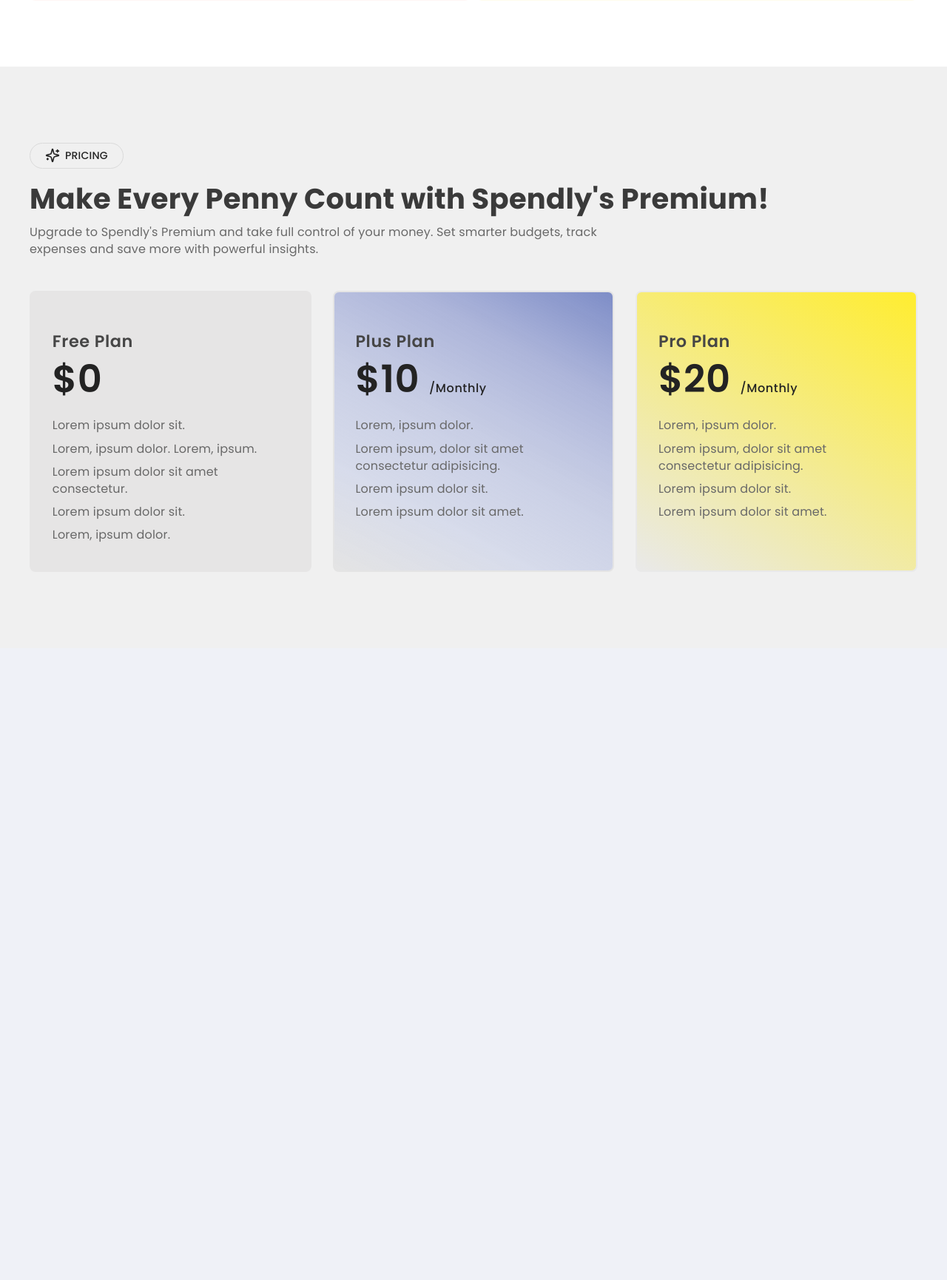
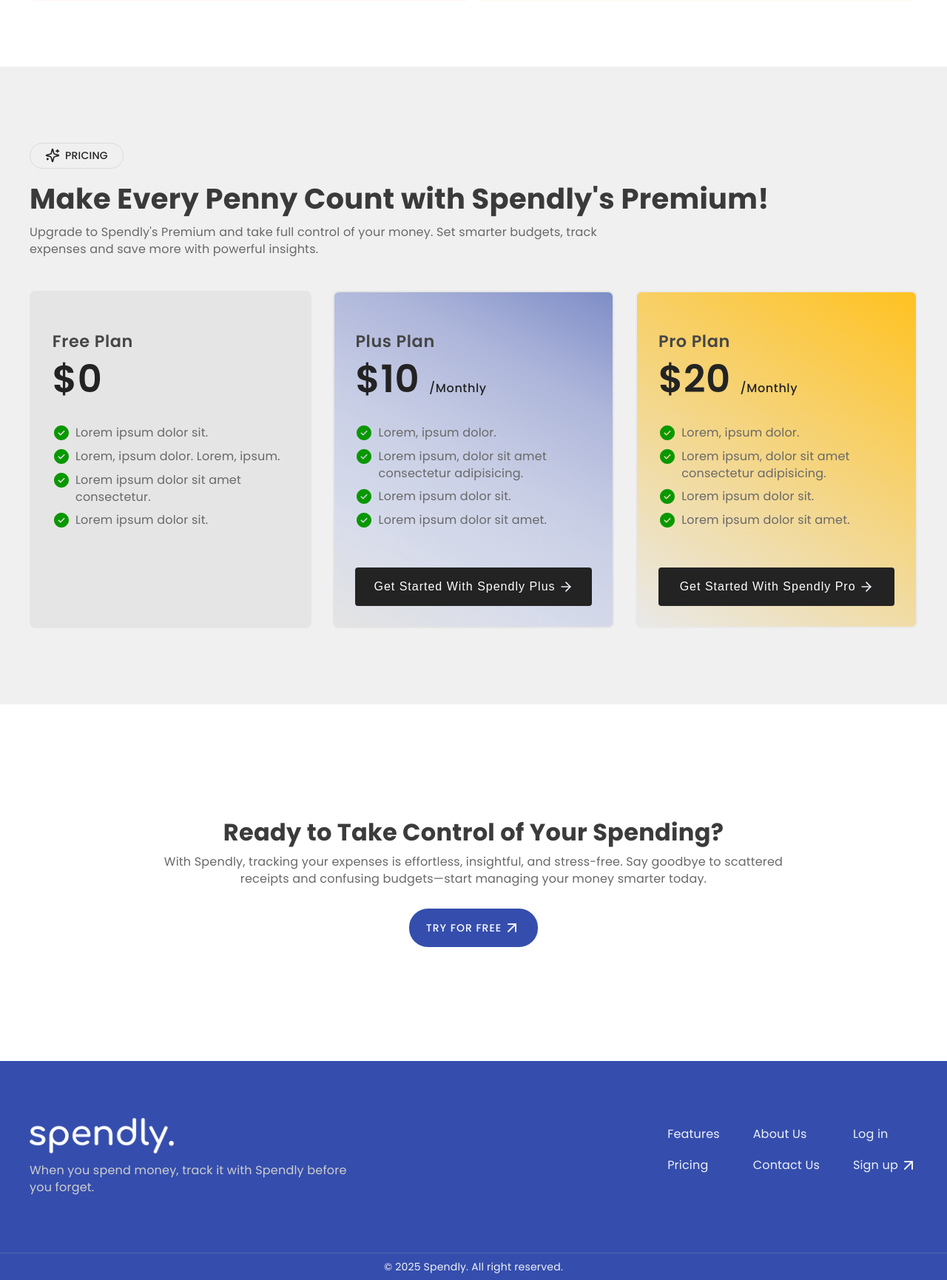
Before and after one commit to ishansurdi/spendly, a PHP site: page / in a window 1280 px wide. Shown: the part 1925-3655 px from the top of the page at 74% size. Before the commit the page ends 2698 px from the top, so only its background shows below. Run offline with PHP 8.4, Linux system fonts and the light colour scheme.

Commit message:
final cta & footer -done

```diff
--- a/index.html
+++ b/index.html
@@ -37,7 +37,10 @@
           <a href="/">Home</a>
         </li>
         <li>
-          <a href="#">Features</a>
+          <a href="#features">Features</a>
+        </li>
+        <li>
+          <a href="#pricing">Pricing</a>
         </li>
         <li>
           <a href="#">About Us</a>
@@ -85,7 +88,7 @@
     </section>
 
     <!-- Features Section -->
-    <section class="features-main">
+    <section class="features-main" id="features">
       <p class="features-capsule">
         <img
           src="/assests/icons/rocket.svg"
@@ -158,7 +161,7 @@
     </section>
 
     <!-- Pricing Section -->
-    <section class="pricing-main">
+    <section class="pricing-main" id="pricing">
       <div class="pricing-container">
         <p class="pricing-capsule">
           <img
@@ -182,11 +185,36 @@
             <p class="plan-price">$0</p>
 
             <ol class="pricing-plan-details">
-              <li>Lorem ipsum dolor sit.</li>
-              <li>Lorem, ipsum dolor. Lorem, ipsum.</li>
-              <li>Lorem ipsum dolor sit amet consectetur.</li>
-              <li>Lorem ipsum dolor sit.</li>
-              <li>Lorem, ipsum dolor.</li>
+              <li>
+                <img
+                  src="/assests/icons/circle-check.svg"
+                  alt="check mark icon"
+                  height="24px"
+                />Lorem ipsum dolor sit.
+              </li>
+              <li>
+                <img
+                  src="/assests/icons/circle-check.svg"
+                  alt="check mark icon"
+                  height="24px"
+                />Lorem, ipsum dolor. Lorem, ipsum.
+              </li>
+              <li>
+                <img
+                  src="/assests/icons/circle-check.svg"
+                  alt="check mark icon"
+                  height="24px"
+                />
+                Lorem ipsum dolor sit amet consectetur.
+              </li>
+              <li>
+                <img
+                  src="/assests/icons/circle-check.svg"
+                  alt="check mark icon"
+                  height="24px"
+                />
+                Lorem ipsum dolor sit.
+              </li>
             </ol>
           </li>
           <li class="pricing-item plus-plan">
@@ -195,11 +223,49 @@
               $10 <span class="monthly-text">/Monthly</span>
             </p>
             <ol class="pricing-plan-details">
-              <li>Lorem, ipsum dolor.</li>
-              <li>Lorem ipsum, dolor sit amet consectetur adipisicing.</li>
-              <li>Lorem ipsum dolor sit.</li>
-              <li>Lorem ipsum dolor sit amet.</li>
+              <li>
+                <img
+                  src="/assests/icons/circle-check.svg"
+                  alt="check mark icon"
+                  height="24px"
+                />
+                Lorem, ipsum dolor.
+              </li>
+              <li>
+                <img
+                  src="/assests/icons/circle-check.svg"
+                  alt="check mark icon"
+                  height="24px"
+                />
+                Lorem ipsum, dolor sit amet consectetur adipisicing.
+              </li>
+              <li>
+                <img
+                  src="/assests/icons/circle-check.svg"
+                  alt="check mark icon"
+                  height="24px"
+                />
+                Lorem ipsum dolor sit.
+              </li>
+              <li>
+                <img
+                  src="/assests/icons/circle-check.svg"
+                  alt="check mark icon"
+                  height="24px"
+                />
+                Lorem ipsum dolor sit amet.
+              </li>
             </ol>
+
+            <button class="pricing-cta">
+              Get Started With Spendly Plus
+              <img
+                src="/assests/icons/arrow-right.svg"
+                height="20px"
+                width="auto"
+                alt="plus icon"
+              />
+            </button>
           </li>
           <li class="pricing-item pro-plan">
             <h3 class="plan-name">Pro Plan</h3>
@@ -207,14 +273,108 @@
               $20 <span class="monthly-text">/Monthly</span>
             </p>
             <ol class="pricing-plan-details">
-              <li>Lorem, ipsum dolor.</li>
-              <li>Lorem ipsum, dolor sit amet consectetur adipisicing.</li>
-              <li>Lorem ipsum dolor sit.</li>
-              <li>Lorem ipsum dolor sit amet.</li>
+              <li>
+                <img
+                  src="/assests/icons/circle-check.svg"
+                  alt="check mark icon"
+                  height="24px"
+                />
+                Lorem, ipsum dolor.
+              </li>
+              <li>
+                <img
+                  src="/assests/icons/circle-check.svg"
+                  alt="check mark icon"
+                  height="24px"
+                />
+                Lorem ipsum, dolor sit amet consectetur adipisicing.
+              </li>
+              <li>
+                <img
+                  src="/assests/icons/circle-check.svg"
+                  alt="check mark icon"
+                  height="24px"
+                />
+                Lorem ipsum dolor sit.
+              </li>
+              <li>
+                <img
+                  src="/assests/icons/circle-check.svg"
+                  alt="check mark icon"
+                  height="24px"
+                />
+                Lorem ipsum dolor sit amet.
+              </li>
             </ol>
+
+            <button class="pricing-cta">
+              Get Started With Spendly Pro
+              <img
+                src="/assests/icons/arrow-right.svg"
+                height="20px"
+                width="auto"
+                alt="plus icon"
+              />
+            </button>
           </li>
         </ul>
       </div>
     </section>
+
+    <!-- Mic Drop Section -->
+    <section class="micdrop-main">
+      <div class="micdrop-container">
+        <h2>Ready to Take Control of Your Spending?</h2>
+        <p>
+          With Spendly, tracking your expenses is effortless, insightful, and
+          stress-free. Say goodbye to scattered receipts and confusing
+          budgets—start managing your money smarter today.
+        </p>
+        <a href="#" class="micdrop-cta">
+          Try for Free
+          <img
+            src="/assests/icons/arrow-up-right.svg"
+            alt="arrow upright icon"
+          />
+        </a>
+      </div>
+    </section>
+
+    <!-- Footer -->
+    <footer class="footer-main">
+      <div class="footer-container">
+        <div class="footer-top">
+          <div class="footer-top-left">
+            <img
+              src="/assests/logo-white.png"
+              alt="spendly logo white"
+              height="48px"
+              width="auto"
+            />
+            <p class="footer-para">
+              When you spend money, track it with Spendly before you forget.
+            </p>
+          </div>
+
+          <div class="footer-top-right">
+            <ul>
+              <li><a href="#features">Features</a></li>
+              <li><a href="#pricing">Pricing</a></li>
+            </ul>
+            <ul>
+              <li>About Us</li>
+              <li>Contact Us</li>
+            </ul>
+            <ul>
+              <li>Log in</li>
+              <li class="footer-signup">
+                Sign up <img src="/assests/icons/arrow-up-right.svg" alt="" />
+              </li>
+            </ul>
+          </div>
+        </div>
+      </div>
+    </footer>
+    <p class="footer-bottom">&#169; 2025 Spendly. All right reserved.</p>
   </body>
 </html>
--- a/styles/index.css
+++ b/styles/index.css
@@ -13,17 +13,12 @@
     height: 100%;
     font-family: "Poppins", sans-serif;
     cursor: default;
+    scroll-behavior: smooth;
 }
 
 a {
     text-decoration: none;
-}
-
-@font-face {
-    font-family: "Comfortaa";
-    src: url(/assests/fonts/Comfortaa.ttf) format("truetype");
-    font-weight: normal;
-    font-style: normal;
+    color: inherit;
 }
 
 /* NAVIGATION MENU BAR */
@@ -228,7 +223,6 @@
     letter-spacing: 0.2px;
     color: #686868;
     line-height: 145%;
-    text-align: left;
     width: 842px;
     margin-bottom: 2.8em;
 }
@@ -289,7 +283,6 @@
     line-height: 145%;
     width: 100%;
 }
-
 
 /* PRICING SECTION */
 .pricing-main {
@@ -358,12 +351,17 @@
 
 .pricing-list .plus-plan {
     border: 2px solid #e4e4e4;
-    background-image: linear-gradient(208deg, #354ead9c, #6475c27a, #909ed56b, #bec7e680, #e4e4e4);
+    background-image: linear-gradient(208deg,
+            #354ead9c,
+            #6475c27a,
+            #909ed56b,
+            #bec7e680,
+            #e4e4e4);
 }
 
 .pricing-list .pro-plan {
     border: 2px solid #e9e9e9;
-    background: linear-gradient(31deg, #e9e9e9, #ffed30);
+    background: linear-gradient(31deg, #e9e9e9, #ffc221);
 }
 
 .pricing-item .plan-name {
@@ -395,7 +393,7 @@
 
 .pricing-item .pricing-plan-details {
     list-style-type: none;
-    margin-top: 1.2rem;
+    margin-top: 1.8rem;
 }
 
 .pricing-plan-details li {
@@ -404,4 +402,159 @@
     color: #686868;
     line-height: 145%;
     margin-bottom: 0.5rem;
+    display: flex;
+    align-items: flex-start;
+    gap: 0.45rem;
 }
+
+.pricing-item .pricing-cta {
+    outline: none;
+    border: none;
+    cursor: pointer;
+
+    margin-top: 3.2rem;
+    font-size: 1rem;
+    font-weight: 500;
+    letter-spacing: 1px;
+    background-color: #232323;
+    padding: 1rem 1.2rem;
+    border-radius: 0.25em;
+    transition: all 400ms ease-in-out;
+    color: #fff;
+    width: 100%;
+
+    display: flex;
+    align-items: center;
+    justify-content: center;
+    gap: 0.25rem;
+}
+
+.pricing-item .pricing-cta:hover {
+    background-color: #464646;
+}
+
+/* MICDROP SECTION */
+.micdrop-section {}
+
+.micdrop-container {
+    width: 1200px;
+    margin: 0 auto;
+    padding: 9.6rem 0;
+}
+
+.micdrop-container h2 {
+    font-size: 2em;
+    letter-spacing: 0.3px;
+    line-height: 125%;
+    color: #232323e3;
+    text-align: center;
+    margin-bottom: 0.25em;
+}
+
+.micdrop-container p {
+    font-size: 1em;
+    letter-spacing: 0.2px;
+    color: #686868;
+    line-height: 145%;
+    text-align: center;
+    width: 842px;
+    margin-bottom: 2.8em;
+    margin: 0 auto;
+}
+
+.micdrop-container .micdrop-cta {
+    font-size: 14px;
+    font-weight: 500;
+    letter-spacing: 1px;
+    color: #eff1f7;
+    background-color: #354ead;
+    padding: 1em 1.4rem;
+    margin: 0 auto;
+    margin-top: 1.8rem;
+    width: fit-content;
+    border-radius: 1.8em;
+    text-transform: uppercase;
+
+    display: flex;
+    align-items: center;
+    justify-content: center;
+    gap: 2px;
+
+    transition: all 400ms ease-in-out;
+    color: #fff;
+}
+
+.micdrop-container .micdrop-cta:hover {
+    background-color: #354eadb5;
+}
+
+
+/* FOOTER */
+.footer-main {
+    background-color: var(--primary-color);
+    padding: 4.8rem 0;
+}
+
+.footer-container {
+    width: 1200px;
+    margin: 0 auto;
+}
+
+.footer-main .footer-top {
+    display: flex;
+    align-items: center;
+    justify-content: space-between;
+}
+
+.footer-top .footer-top-left .footer-para {
+    font-size: 1em;
+    letter-spacing: 0.2px;
+    color: #cecece;
+    line-height: 145%;
+    width: 448px;
+    margin-top: 0.25rem;
+}
+
+.footer-top .footer-top-right {
+    display: flex;
+    gap: 2.8rem;
+}
+
+.footer-top-right ul {
+    list-style-type: none;
+    font-size: 1em;
+    letter-spacing: 0.2px;
+    color: #eff1f7;
+    line-height: 145%;
+}
+
+.footer-top-right ul li {
+    margin-bottom: 1.2rem;
+    cursor: pointer;
+    transition: all 400ms ease-in-out;
+}
+
+
+.footer-top-right ul li:hover {
+    color: #eff1f78c;
+}
+
+.footer-top-right ul .footer-signup {
+    color: #eff1f7;
+    font-size: 1em;
+    letter-spacing: 0.2px;
+    display: flex;
+    gap: 2px;
+
+}
+
+.footer-main + .footer-bottom {
+    font-size: 14px;
+    letter-spacing: 0.2px;
+    color: #eff1f7;
+    line-height: 145%;
+    background-color: var(--primary-color);
+    border-top: 1px solid #c6c6c630;
+    padding: 0.5rem 0;
+    text-align: center;
+}
```
Also changed, not shown: assests/grid-bg.svg (deleted), assests/icons/circle-check.svg (added), assests/logo-white.png (added), assests/logo_file/fonts/Comfortaa.ttf (renamed from assests/fonts/Comfortaa.ttf).
